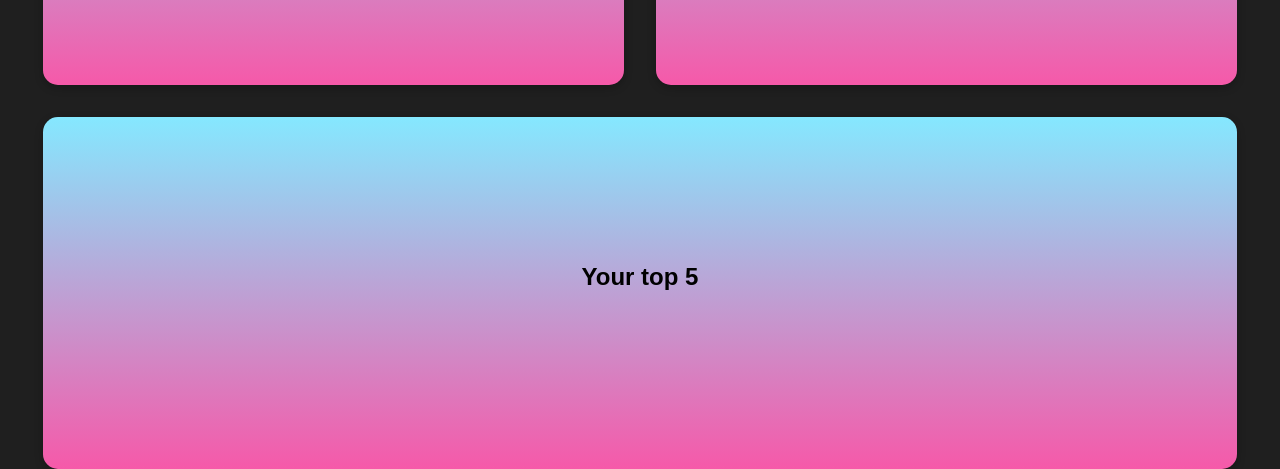
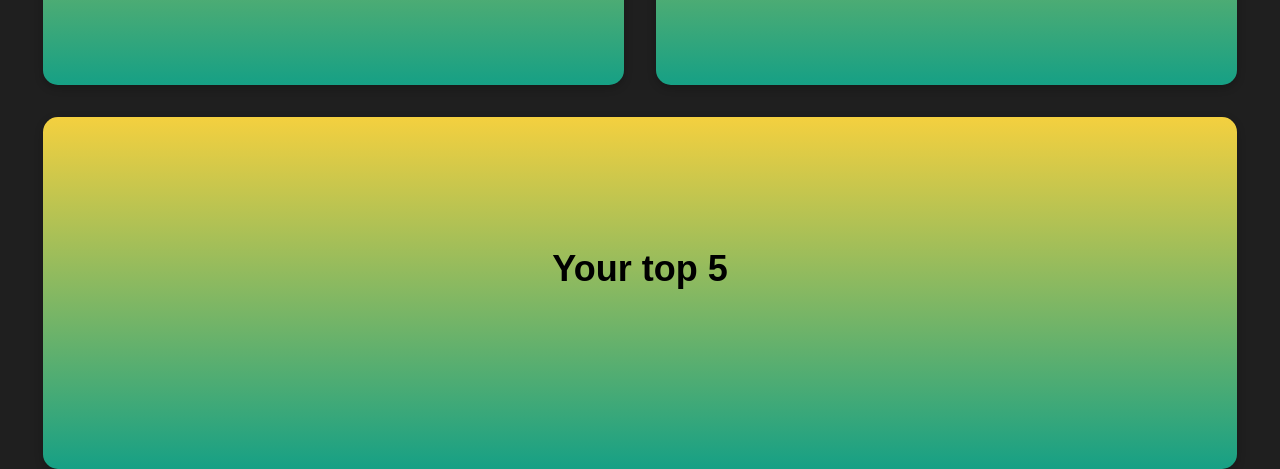
Before and after one commit to jmcushnie/wrapped, a website: page index.html in a window 1280 px wide. Shown: the part 694-1163 px from the top of the page. Drawn offline with Linux system fonts and the light colour scheme.

Commit message:
Update style.css

```diff
--- a/style.css
+++ b/style.css
@@ -51,11 +51,11 @@ ul {
 .top-song,
 .top-5,
 .top-genre {
-  background: rgb(246, 89, 169);
+  background: rgb(22, 160, 133);
   background: linear-gradient(
     0deg,
-    rgba(246, 89, 169, 1) 0%,
-    rgba(133, 232, 255, 1) 100%
+    rgba(22, 160, 133, 1) 0%,
+    rgba(244, 208, 63, 1) 100%
   );
   border-radius: 15px;
   min-width: 30%;
@@ -77,3 +77,7 @@ img {
 ul li {
   list-style: none;
 }
+
+div {
+  font-size: 1.5rem;
+}
```
